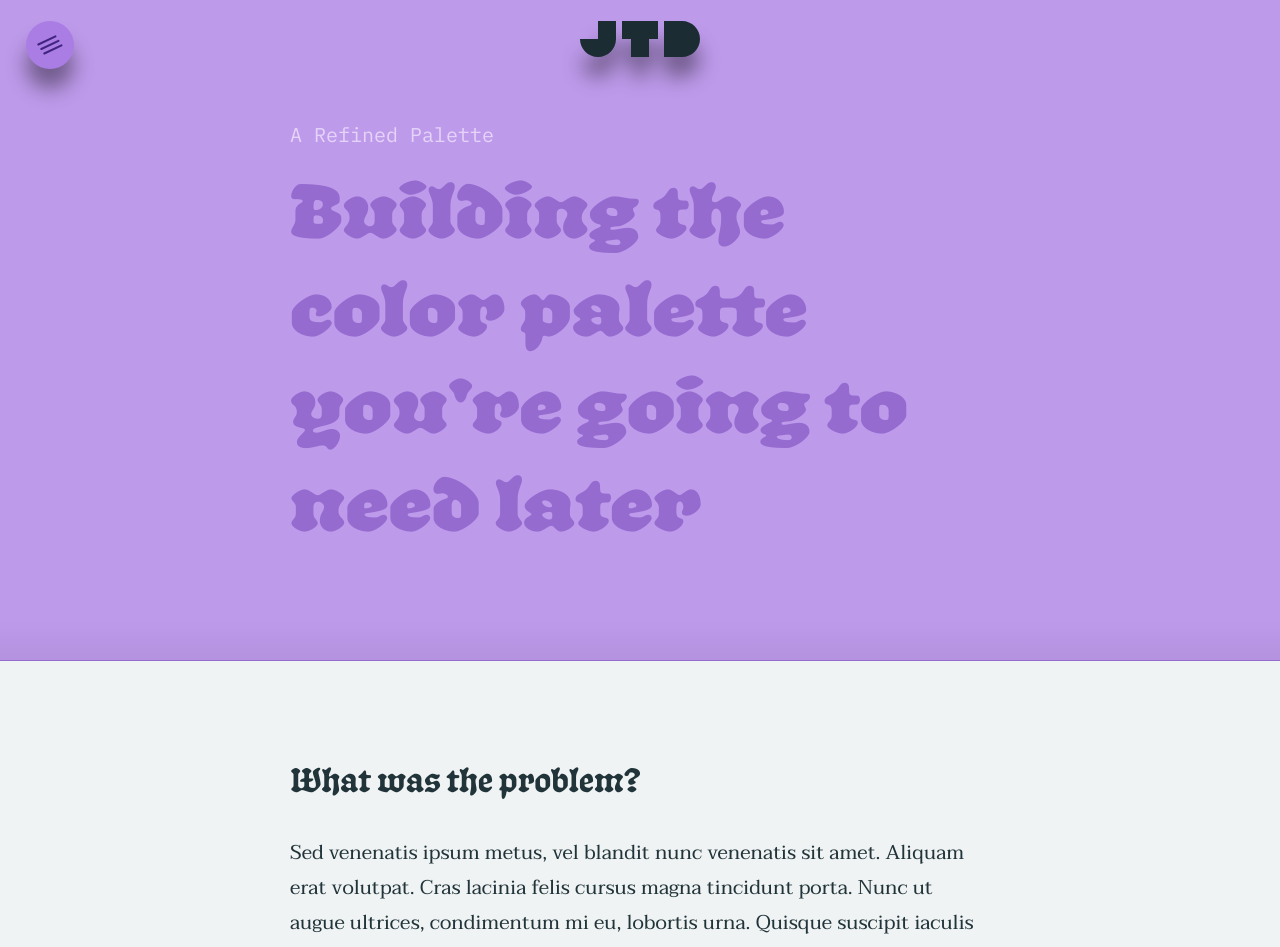
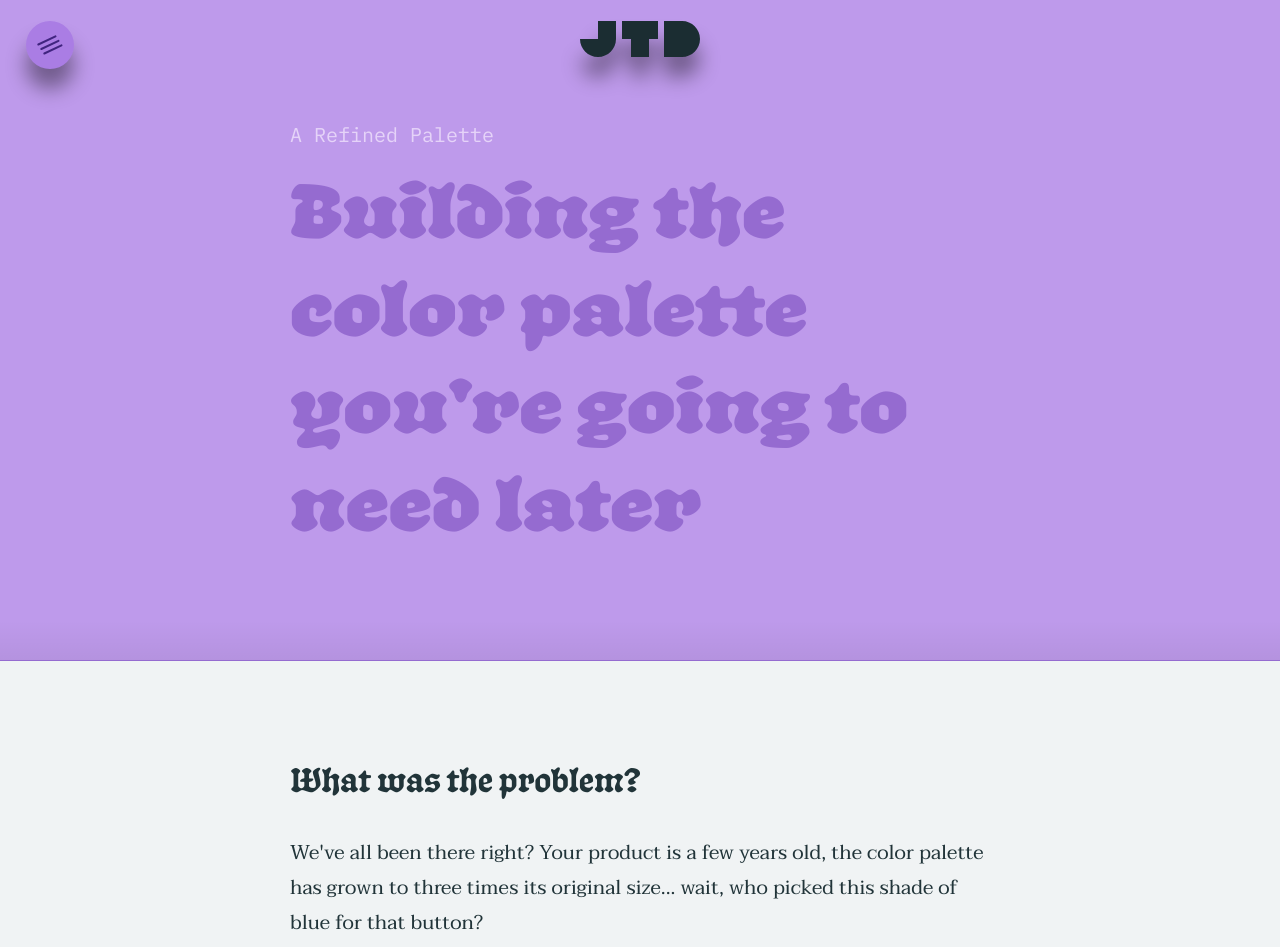
Before and after one commit to johnthedesigner/jtd, a Next.js app: page /work/colors in a window 1280 px wide. Shown: the top 947 px of the page. Built offline with nearby package versions, Linux system fonts and the light colour scheme.

Commit message:
Starting on colors page copy

```diff
--- a/pages/work/colors.js
+++ b/pages/work/colors.js
@@ -363,13 +363,10 @@ const Colors = () => {
                     <div className="work__copy">
                         <h3>What was the problem?</h3>
                         <p>
-                            Sed venenatis ipsum metus, vel blandit nunc
-                            venenatis sit amet. Aliquam erat volutpat. Cras
-                            lacinia felis cursus magna tincidunt porta. Nunc ut
-                            augue ultrices, condimentum mi eu, lobortis urna.
-                            Quisque suscipit iaculis sollicitudin. Pellentesque
-                            habitant morbi tristique senectus et netus et
-                            malesuada fames ac turpis egestas.
+                            We've all been there right? Your product is a few
+                            years old, the color palette has grown to three
+                            times its original size... wait, who picked this
+                            shade of blue for that button?
                         </p>
                         <h3>How did we approach this design?</h3>
                         <p>
--- a/styles/globals.css
+++ b/styles/globals.css
@@ -200,7 +200,7 @@ a:active {
 }
 
 a:hover {
-    /* text-decoration: none; */
+    color: var(--red-1);
 }
 
 * {
```
